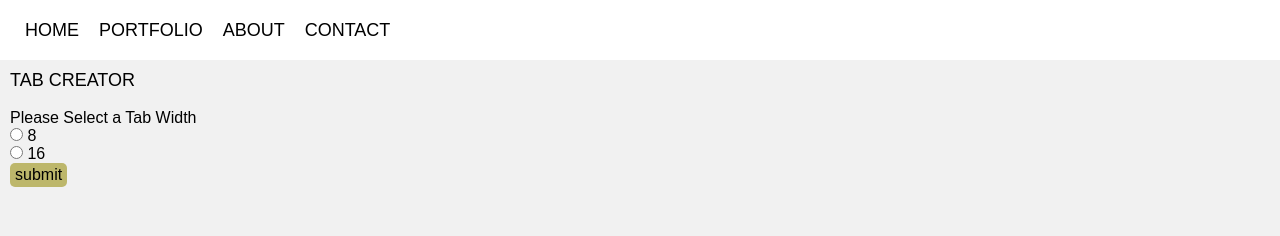
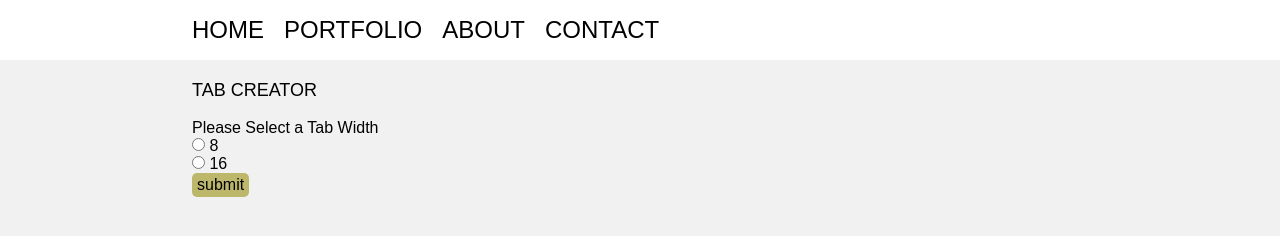
Before and after one commit to JyeTremlett/TabMaker, a plain HTML site: page index.html in a window 1280 px wide. Drawn offline with Linux system fonts and the light colour scheme.

Commit message:
adjust page layout styling

```diff
--- a/index.html
+++ b/index.html
@@ -11,7 +11,7 @@
     <nav class="nav-main">
         <div class="btn-toggle-nav" onclick="toggleNav()"></div>
         <ul>
-            <li><a href="#">Home</a></li>
+            <li><a class="first-button" href="#">Home</a></li>
             <li><a href="#">Portfolio</a></li>
             <li><a href="#">About</a></li>
             <li><a href="#">Contact</a></li>
--- a/style.css
+++ b/style.css
@@ -33,7 +33,7 @@ h1 {
 .nav-main ul {
     display: flex;
     flex-wrap: wrap;
-    padding-left: 15px;
+    padding: 0 15%;
 }
 
 .nav-main ul li {
@@ -41,22 +41,25 @@ h1 {
     line-height: 60px;
 }
 
-.nav-main ul li a{
+.nav-main ul li a {
     display: block;
     height: 100%;
     padding: 0 10px;
     text-transform: uppercase;
     text-decoration: none;
-    font-size: large;
+    font-size: x-large;
     cursor: pointer;
+}
+
+.nav-main ul li .first-button {
+    padding-left: 0;
 }
 
 
 
 /* main content styling */
 .main-content {
-    padding-top: 60px;
-    padding-left: 10px;
+    padding: 70px 15% 0px 15%;
 }
 
 .main-content .tab_interactive {
```
